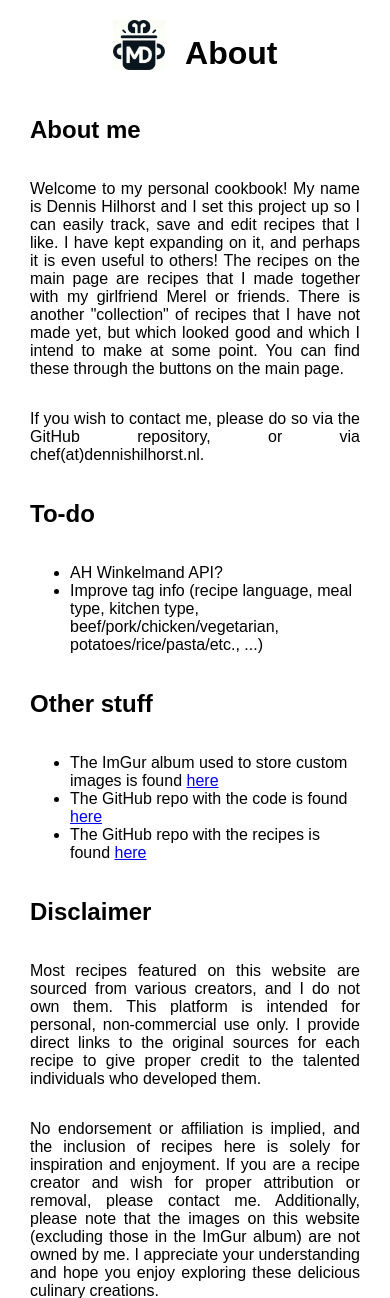
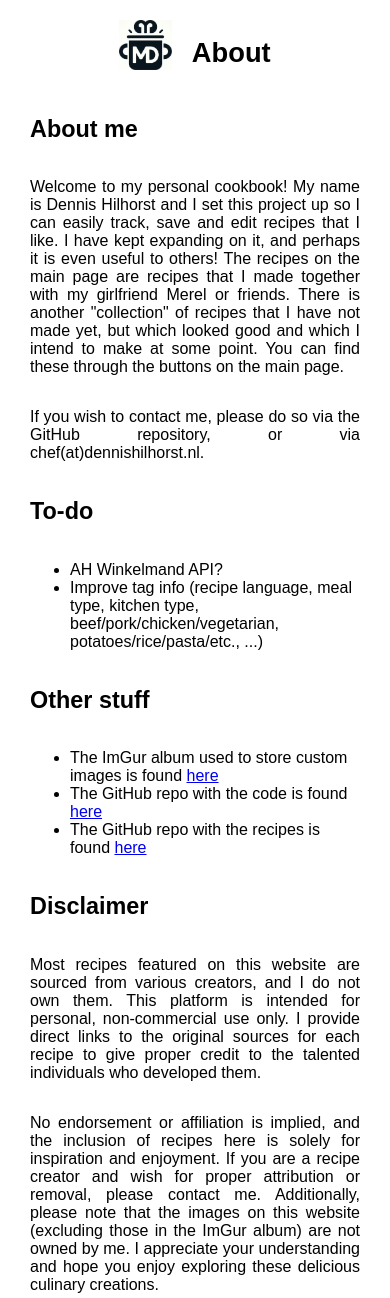
Before and after one commit to DenSinH/master-chef, a Python web app: template src/webapp/templates/about.html in a window 390 px wide. Shown: the top 1298 px of the page. Run offline with Jinja, Linux system fonts and the light colour scheme; the template is opened without the code that fills it, so the values that code supplies are empty.

Commit message:
responsive header size on mobile devices

```diff
--- a/src/webapp/static/base.css
+++ b/src/webapp/static/base.css
@@ -126,6 +126,16 @@ h1 {
     text-align: center;
 }
 
+@media only screen and (max-width: 600px) {
+    h1 {
+        font-size: 7vw;
+    }
+
+    h2 {
+        font-size: 6vw;
+    }
+}
+
 .recipe-item .recipe-info .info-item {
     display: inline-block;
     margin-right: 10px;
```
